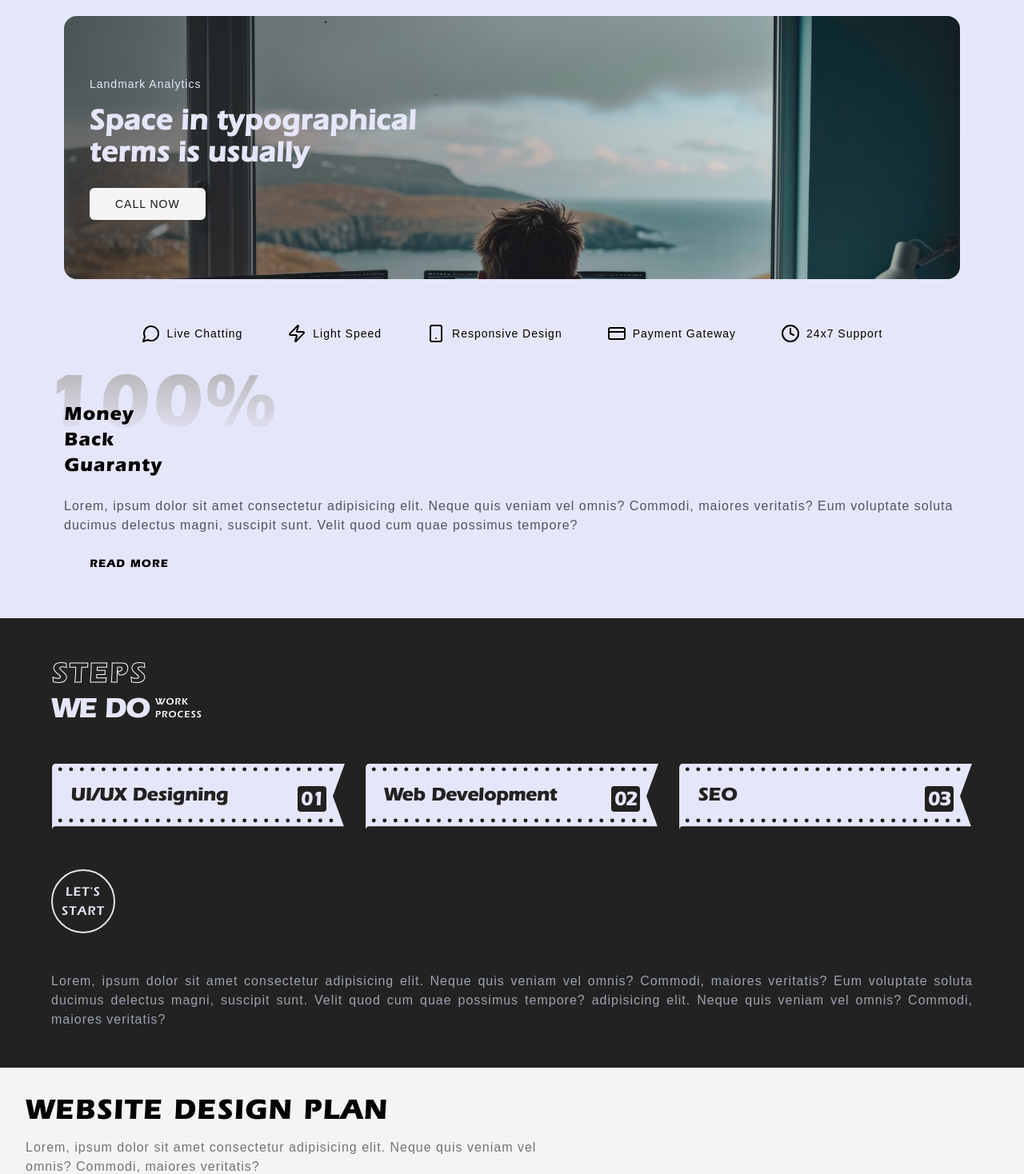
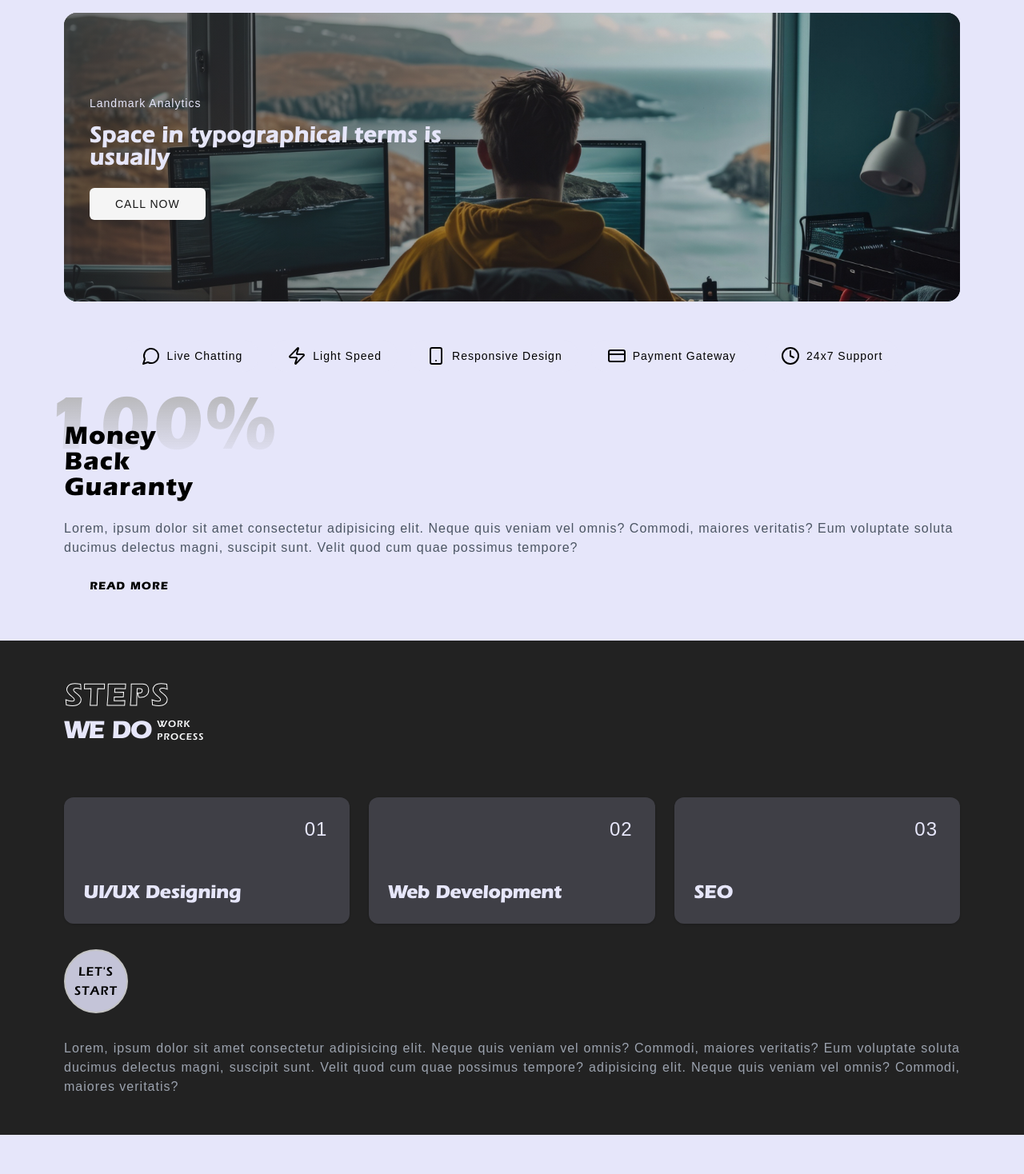
Before and after one commit to Amit-Fran-Dev/websoul, a Next.js app: page / in a window 1280 px wide. Shown: the part 240-1708 px from the top of the page at 80% size. Built offline with nearby package versions, Linux system fonts and the light colour scheme.

Commit message:
fix animations,background previous button

```diff
--- a/components/main/HeroSection.js
+++ b/components/main/HeroSection.js
@@ -10,8 +10,8 @@ import { Button } from "@/components/ui/button";
 
 const HeroSection = () => {
   return (
-    <div className="max-w-6xl mx-auto px-4 py-12 text-center">
-    <h1 className="text-4xl md:text-4xl sm:text-3xl strokeText font-era  tracking-tight mb-0">
+    <div className="container max-w-6xl mx-auto px-4 py-12 text-center">
+    <h1 className="text-4xl md:text-1xl sm:text-3xl strokeText font-era  tracking-tight mb-0">
       WE PROVIDE ADVANCED
     </h1>
     <h2 className="font-eraBold text-4xl md:text-4xl sm:text-3xl font-black mb-2">
@@ -22,19 +22,18 @@ const HeroSection = () => {
     </p>
 
     {/* Hero Card */}
-    <div className="relative aspect-[3.4] rounded-2xl overflow-hidden mb-12 bg-black">
+    <div className="relative aspect-[3.1] rounded-2xl overflow-hidden mb-12 bg-black">
       <img
         src={"/images/1.jpg"}
         alt="Hero image"
-        width={1200}
-        className="w-full object-cover heroImage"
+        className="heroImage -translate-y-10 md:-translate-y-40"
       />
       <div className="absolute inset-0 bg-gradient-to-r from-black/60 to-transparent flex items-center p-8 ">
         <div className="text-white text-left max-w-md">
           <p className="text-sm mb-4">Landmark Analytics</p>
-          <h3 className="text-lg md:text-4xl font-era font-bold mb-6">
+          <h4 className="text-lg md:text-1xl font-era font-bold mb-6">
             Space in typographical terms is usually
-          </h3>
+          </h4>
           <Button variant="secondary" size="lg">
             CALL NOW
           </Button>
--- a/components/main/WorkProcess.js
+++ b/components/main/WorkProcess.js
@@ -1,9 +1,9 @@
-import { Card, CardTitle } from "@/components/ui/card";
+import { Card, CardHeader, CardTitle } from "@/components/ui/card";
 
 export default function WorkProcess() {
   return (
-    <div className=" bg-black text-white p-6 md:p-12">
-      <div className="max-w-6xl mx-auto space-y-12">
+    <div className=" bg-black text-white overflow-hidden">
+      <div className="container max-w-6xl mx-auto px-4 py-12 ">
         {/* Header */}
         <div className="space-y-1">
           <h2 className="text-4xl md:text-4xl sm:text-3xl strokeTextWhite font-eraBold  tracking-tight mb-0">
@@ -21,39 +21,40 @@ export default function WorkProcess() {
         </div>
 
         {/* Cards Grid */}
-        <div className="grid md:grid-cols-3 gap-6">
-          <Card className="bg-zinc-700 border-0 cardImageBg">
-            <div className="flex flex-row justify-between align-middle space-y-1.5 p-6">
-              <CardTitle className="text-2xl font-eraBold  text-black">UI/UX Designing</CardTitle>
-              <CardTitle className="text-2xl font-era text-white bg-black px-1 rounded-sm">01</CardTitle>
-            </div>
+        <div className="grid md:grid-cols-3 gap-6 mt-16">
+          <Card className="bg-zinc-700 border-0">
+            <CardHeader>
+            <div className="text-2xl text-white px-1 ml-auto mb-10">01</div>
+              <CardTitle className="text-2xl font-eraBold  text-white">UI/UX Designing</CardTitle>
+            </CardHeader>
           </Card>
 
-          <Card className="bg-zinc-700 border-0 cardImageBg">
-            <div className="flex flex-row justify-between space-y-1.5 p-6">
-              <CardTitle className="text-2xl font-eraBold  text-black">Web Development</CardTitle>
-              <CardTitle className="text-2xl font-era text-white bg-black px-1 rounded-sm">02</CardTitle>
-            </div>
+          <Card className="bg-zinc-700 border-0">
+            <CardHeader>
+            <div className="text-2xl text-white px-1 ml-auto mb-10">02</div>
+              <CardTitle className="text-2xl font-eraBold  text-white">Web Development</CardTitle>
+            </CardHeader>
           </Card>
 
-          <Card className="bg-zinc-700 border-0 cardImageBg">
-            <div className="flex flex-row justify-between space-y-1.5 p-6">
-              <CardTitle className="text-2xl font-eraBold  text-black">SEO</CardTitle>
-              <CardTitle className="text-2xl font-era text-white bg-black px-1 rounded-sm">03</CardTitle>
-            </div>
+          <Card className="bg-zinc-700 border-0">
+            <CardHeader>
+            <div className="text-2xl text-white px-1 ml-auto mb-10">03</div>
+              <CardTitle className="text-2xl font-eraBold  text-white">SEO</CardTitle>
+            </CardHeader>
           </Card>
         </div>
 
         {/* CTA Button */}
-        <div>
+        <div className="relative customBtnRounded rounded-full my-8 border-2 font-era bg-white text-black transition-colors">
           <a
             href="#"
             variant="none"
             size="lg"
-            className="rounded-full customBtnRounded border-2 font-era hover:bg-white hover:text-black transition-colors"
+            className=""
           >
             LET&apos;S START
           </a>
+          <div className="customBtnRoundedAnime"></div>
         </div>
 
         {/* Description */}
--- a/styles/animations.css
+++ b/styles/animations.css
@@ -1,38 +1,33 @@
+.heroImage {
+  width: 100%;
+  animation: fade-out linear;
+  animation-timeline: scroll(root block);
+  animation-range: exit;
+}
+@keyframes fade-out {
+  from {
+    scale: 1;
+    filter:saturate(100%) opacity(1);
+  }
+  to {
+    scale: 2;
+    filter:saturate(0%) opacity(0);
+    transform: translateY(-300px);
+  }
+}
+.cardImageBg {
+  animation: fade-in linear;
+  animation-timeline: scroll(root block);
+  animation-range-start: contain;
+}
 
-.heroImage{
-    animation:fade-out linear;
-    animation-timeline: scroll(root block);
-    animation-range-start: exit;
-    transform: translateY(-200px);
-  }
-  @keyframes fade-out{
-    from{
+@keyframes fade-in {
+  from {
     scale: 1;
     opacity: 1;
-      transform: translateY(-200px);
+    transform: translateX(0);
   }
-    to{
-      scale: 2;
-      opacity: -5;
-      background-position: bottom;
-      transform: translateY(-900px);
-    }
-  }
-  .cardImageBg{
-      animation:fade-in linear;
-      animation-timeline: scroll(root block);
-      animation-range-start: exit;
-    }
-
-
-
-    @keyframes fade-in{
-      from{
-        scale: 1;
-        opacity: 1;
-        transform: translateX(200px);
-      }
-      to{
+  to {
     scale: 1;
     opacity: 1;
     transform: translateX(-200px);
--- a/styles/globals.css
+++ b/styles/globals.css
@@ -83,6 +83,7 @@ body {
   }
   body {
     /* @apply bg-background text-foreground; */
+    overflow-x: hidden;
   }
 }
 
@@ -132,10 +133,30 @@ body {
 .customBtnRounded{
   width: 80px;
   height: 80px;
+  z-index: 1;
   display: flex;
   justify-content: center;
   align-items: center;
   text-align: center;
+  mix-blend-mode:difference;
+}
+
+.customBtnRoundedAnime {
+  position: absolute;
+  top: 50%;
+  left: 50%;
+  transform: translate(-50%, -50%);
+  width: 0px;
+  aspect-ratio: 1/1;
+  /* background:radial-gradient(#e69706,#e69706); */
+  background-color: #f9ffa5;
+  border-radius: 50%;
+  transition: width 0.5s ease-in-out;
+  z-index: -1;
+}
+
+.customBtnRounded:has(a:hover) .customBtnRoundedAnime {
+  width: 2000px;
 }
 
 
@@ -152,8 +173,31 @@ body {
 
 .cardImageBg{
   background:url("/svg/white.svg");
-  background-repeat: no-repeat;
   border-radius: 0;
   background-position: center;
   background-size: contain;
 }
+
+h1 {
+  font-size: clamp(2rem, 5vw, 3rem) !important;
+}
+
+h2 {
+  font-size: clamp(1.75rem, 4.5vw, 2.5rem) !important;
+}
+
+h3 {
+  font-size: clamp(1.5rem, 4vw, 2rem) !important;
+}
+
+h4 {
+  font-size: clamp(1.25rem, 3.5vw, 1.75rem) !important;
+}
+
+h5 {
+  font-size: clamp(1rem, 3vw, 1.5rem) !important;
+}
+
+h6 {
+  font-size: clamp(0.875rem, 2.5vw, 1.25rem) !important;
+}
--- a/tailwind.config.ts
+++ b/tailwind.config.ts
@@ -9,70 +9,88 @@ const config: Config = {
   ],
   theme: {
     extend: {
+      container: {
+        padding: {
+          DEFAULT: "2rem",
+          sm: "2rem",
+          lg: "4rem",
+          xl: "5rem",
+          "2xl": "6rem",
+        },
+        center: true,
+      },
+      screens: {
+        xs: "480px", // Extra small devices
+        sm: "640px", // Small devices
+        md: "768px", // Medium devices
+        lg: "1024px", // Large devices
+        xl: "1280px", // Extra large devices
+        "2xl": "1536px", // Extra-extra large devices
+      },
       colors: {
-        background: 'hsl(var(--background))',
-        foreground: 'hsl(var(--foreground))',
+        background: "hsl(var(--background))",
+        foreground: "hsl(var(--foreground))",
         card: {
-          DEFAULT: 'hsl(var(--card))',
-          foreground: 'hsl(var(--card-foreground))',
+          DEFAULT: "hsl(var(--card))",
+          foreground: "hsl(var(--card-foreground))",
         },
         popover: {
-          DEFAULT: 'hsl(var(--popover))',
-          foreground: 'hsl(var(--popover-foreground))',
+          DEFAULT: "hsl(var(--popover))",
+          foreground: "hsl(var(--popover-foreground))",
         },
         black: {
-          DEFAULT: '#222222',
-          foreground: 'hsl(var(--popover-foreground))',
+          DEFAULT: "#222222",
+          foreground: "hsl(var(--popover-foreground))",
         },
         white: {
-          DEFAULT: '#e6e6fa',
-          foreground: 'hsl(var(--popover-foreground))',
+          DEFAULT: "#e6e6fa",
+          foreground: "hsl(var(--popover-foreground))",
         },
         primary: {
-          DEFAULT: 'hsl(var(--primary))',
-          foreground: 'hsl(var(--primary-foreground))',
+          DEFAULT: "hsl(var(--primary))",
+          foreground: "hsl(var(--primary-foreground))",
         },
         secondary: {
-          DEFAULT: 'hsl(var(--secondary))',
-          foreground: 'hsl(var(--secondary-foreground))',
+          DEFAULT: "hsl(var(--secondary))",
+          foreground: "hsl(var(--secondary-foreground))",
         },
         muted: {
-          DEFAULT: 'hsl(var(--muted))',
-          foreground: 'hsl(var(--muted-foreground))',
+          DEFAULT: "hsl(var(--muted))",
+          foreground: "hsl(var(--muted-foreground))",
         },
         accent: {
-          DEFAULT: 'hsl(var(--accent))',
-          foreground: 'hsl(var(--accent-foreground))',
+          DEFAULT: "hsl(var(--accent))",
+          foreground: "hsl(var(--accent-foreground))",
         },
         destructive: {
-          DEFAULT: 'hsl(var(--destructive))',
-          foreground: 'hsl(var(--destructive-foreground))',
+          DEFAULT: "hsl(var(--destructive))",
+          foreground: "hsl(var(--destructive-foreground))",
         },
-        border: 'hsl(var(--border))',
-        input: 'hsl(var(--input))',
-        ring: 'hsl(var(--ring))',
+        border: "hsl(var(--border))",
+        input: "hsl(var(--input))",
+        ring: "hsl(var(--ring))",
         chart: {
-          '1': 'hsl(var(--chart-1))',
-          '2': 'hsl(var(--chart-2))',
-          '3': 'hsl(var(--chart-3))',
-          '4': 'hsl(var(--chart-4))',
-          '5': 'hsl(var(--chart-5))',
+          "1": "hsl(var(--chart-1))",
+          "2": "hsl(var(--chart-2))",
+          "3": "hsl(var(--chart-3))",
+          "4": "hsl(var(--chart-4))",
+          "5": "hsl(var(--chart-5))",
         },
       },
       borderRadius: {
-        lg: 'var(--radius)',
-        md: 'calc(var(--radius) - 2px)',
-        sm: 'calc(var(--radius) - 4px)',
+        lg: "var(--radius)",
+        md: "calc(var(--radius) - 2px)",
+        sm: "calc(var(--radius) - 4px)",
       },
       fontFamily: {
-        sans: ['Inter', 'sans-serif'], // Default sans font
-        era: ['"era-itc-demi"', 'sans-serif'], // Custom font
-        eraBold: ['"era-itc-demi-bold"', 'sans-serif'], // Custom font
+        sans: ["Inter", "sans-serif"],
+        era: ['"era-itc-demi"', "sans-serif"],
+        eraBold: ['"era-itc-demi-bold"', "sans-serif"],
       },
-	  aspectRatio: {
-        '4/3': '4 / 3',  // A 4:3 aspect ratio
-        '3/2': '3 / 2',  // A 3:2 aspect ratio
-        '1/1': '1 / 1',  // A 3:2 aspect ratio
+      aspectRatio: {
+        "4/3": "4 / 3",
+        "3/2": "3 / 2",
+        "1/1": "1 / 1",
       },
     },
   },
```
Also changed, not shown: components/main/PricingTable.js (+4 -4 lines). Lines whose indentation alone changed are shown as unchanged.
